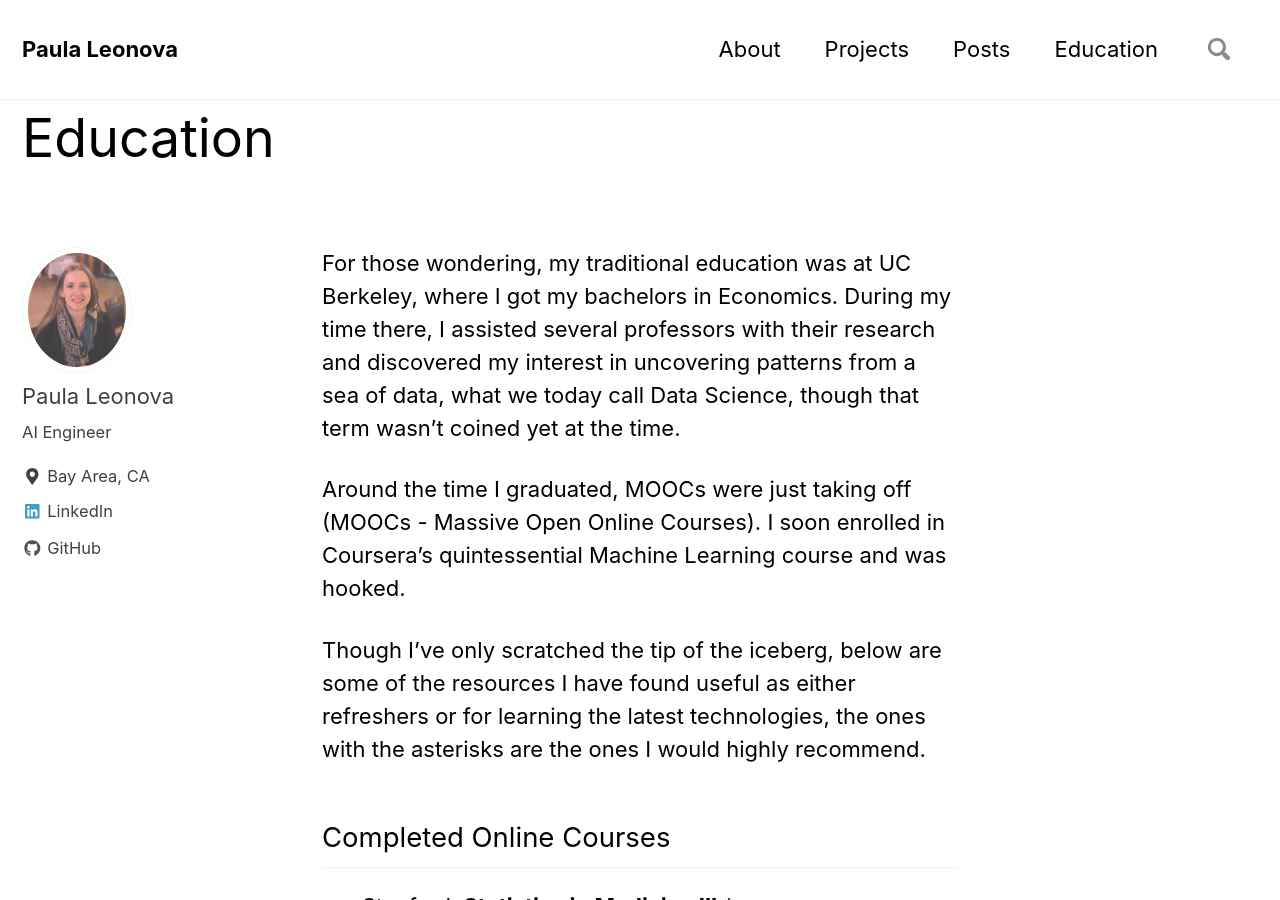
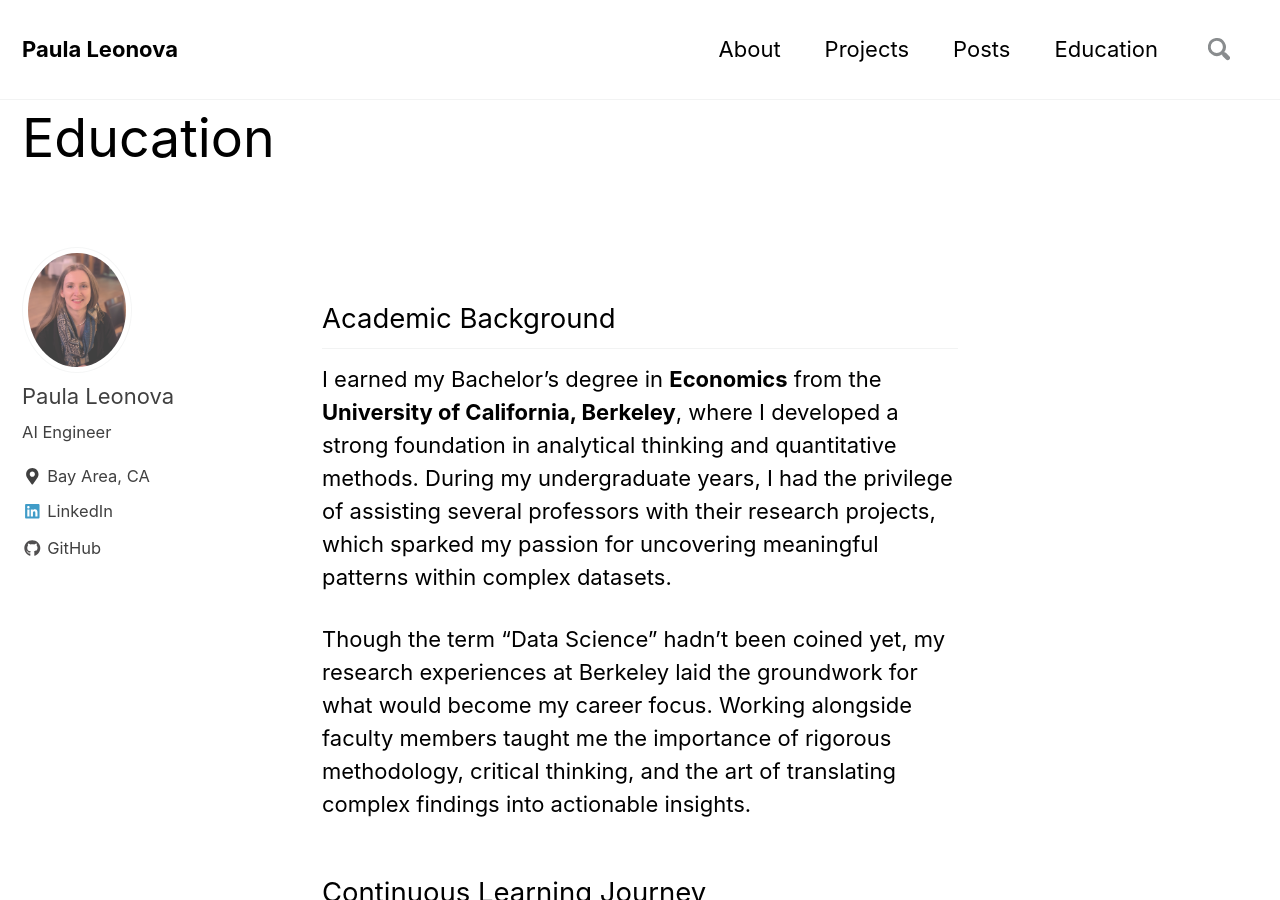
Before and after one commit to pleonova/pleonova.github.io, a Jekyll site: the page built from _pages/education.md, in a window 1280 px wide and 900 px high. Built offline with Jekyll 4.4.1, drawn with Linux system fonts in a browser that asks for light colours; nearby versions of some CDN libraries; some of the changed text lies outside the part shown.

Commit message:
Update education section

```diff
--- a/_pages/education.md
+++ b/_pages/education.md
@@ -5,45 +5,15 @@ header:
   overlay_color: "#ffffff"
   #image: "/images/rock-colors-small.jpg"
 ---
-For those wondering, my traditional education was at UC Berkeley, where I got my bachelors in Economics. During my time there, I assisted several professors with their research and discovered my interest in uncovering patterns from a sea of data, what we today call Data Science, though that term wasn't coined yet at the time.
 
-Around the time I graduated, MOOCs were just taking off (MOOCs - Massive Open Online Courses). I soon enrolled in Coursera's  quintessential Machine Learning course and was hooked.
+## Academic Background
 
-Though I've only scratched the tip of the iceberg, below are some of the resources I have found useful as either refreshers or for learning the latest technologies, the ones with the asterisks are the ones I would highly recommend.
+I earned my Bachelor's degree in **Economics** from the **University of California, Berkeley**, where I developed a strong foundation in analytical thinking and quantitative methods. During my undergraduate years, I had the privilege of assisting several professors with their research projects, which sparked my passion for uncovering meaningful patterns within complex datasets.
 
-## Completed Online Courses
-- Stanford: **Statistics in Medicine III** * <br />
-  with Kristin Sainani
-- Udacity: **Programming Foundations with Python**
-  with Kunal Chawla
-- Data School: **Machine Learning with Text in Python** *
-- Udacity: **Intro to Inferential Statistics** *
-- Udacity: **Intro to Descriptive Statistics**
-- Udacity: **A/B Testing**
-- Udacity: **How to Use Git and Github**
-- Stanford Online: **SQL** *
-  with Jennifer Widom
-- Udemy: **Javascript - Understanding the Weird Parts**  [40%]
-- Edx: **Supply Chain and Logistics Fundamentals**  [30%]
-- Codeacademy: **How to use APIs with Python**
-- Udemy: **Ultimate Guide to Funnel Optimization**
-- Udemy: **SQL Database for Beginners**
-- Coursera: **Stanford's Machine Learning** *
-  with Andrew Ng
-- Coursera: **Johns Hopkins Data Analysis**
-- Coursera: **Johns Hopkins Computing for Data Analysis**
+Though the term "Data Science" hadn't been coined yet, my research experiences at Berkeley laid the groundwork for what would become my career focus. Working alongside faculty members taught me the importance of rigorous methodology, critical thinking, and the art of translating complex findings into actionable insights.
 
-## Books
-- **Hands-On Machine Learning with Scikit-Learn and TensorFlow** Géron, Aurélien [60%]
-- **Applied Predictive Modeling** by Kuhn, Max, Johnson, Kjell [20%]
-- **Interactive Data Visualization for the Web: An Introduction for Designing with D3** Murray, Scott [40%]
-- **Natural Language Processing with Python** by Bird, Steven, Klein, Ewan, Loper, Edward, Brand  [33%]
-- **Introduction to Statistical Learning** * by James, Witten, Hastie, Tibshirani
-- **Discovering Statistics** * by Field, Miles, Field [60%]
+## Continuous Learning Journey
 
-<br /><br />
+My educational journey didn't end with my formal degree. Around the time I graduated, **Massive Open Online Courses (MOOCs)** were revolutionizing how people access quality education. I quickly embraced this new learning paradigm and enrolled in Coursera's foundational Machine Learning course taught by Andrew Ng—a decision that would fundamentally shape my career trajectory.
 
-## Current Non-Technical Book Favorites
-- **Dear Data** by Giorgia Lupi & Stefanie Posavec
-- **Tuesdays with Morrie: An Old Man, A Young Man, and Life's Greatest Lesson** by Mitch Albom
-- **Troublemakers: Silicon Valley's Coming of Age** by Leslie Berlin
+Since then, I've maintained a commitment to lifelong learning, continuously updating my skills through online courses, technical books, and hands-on projects. This approach has allowed me to stay current with rapidly evolving technologies and methodologies in data science and machine learning.
```
Also changed, not shown: _pages/about.md (+1 -1 lines), images/display-chrome-app.jpg.
